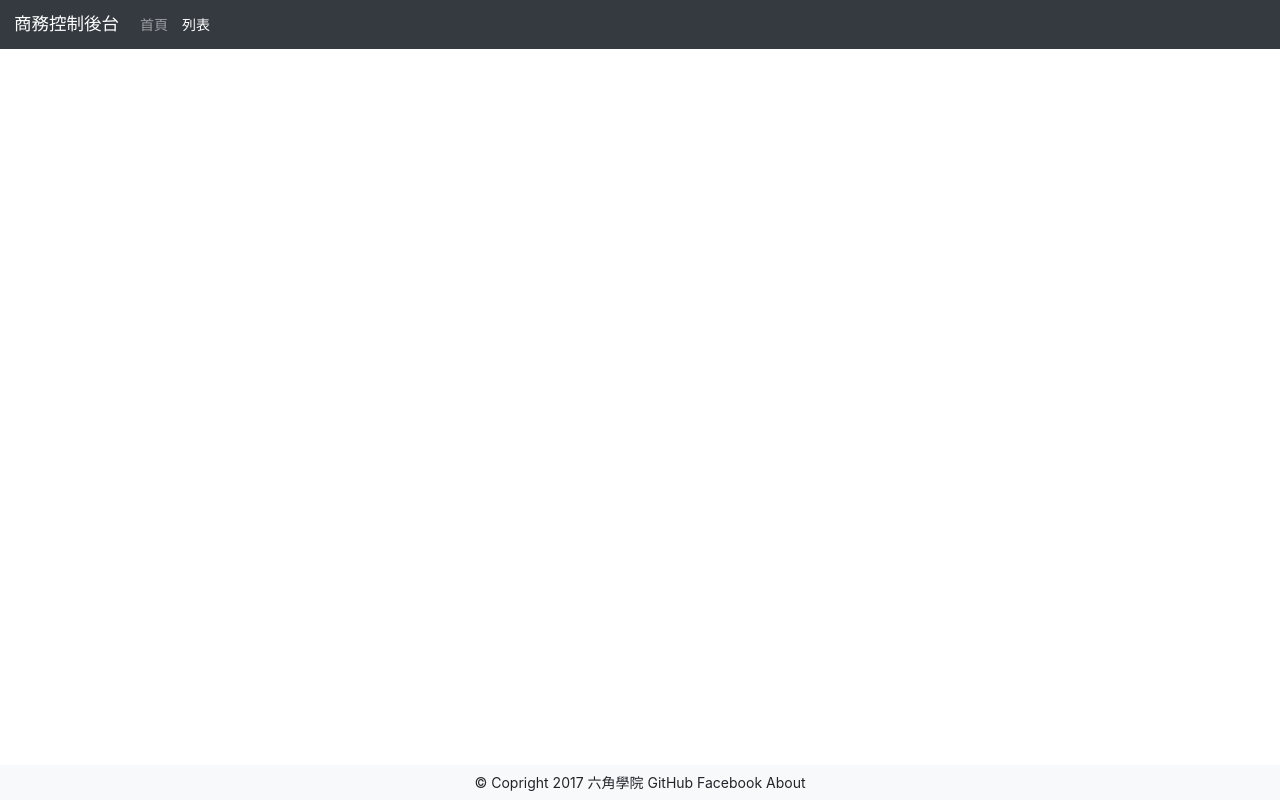
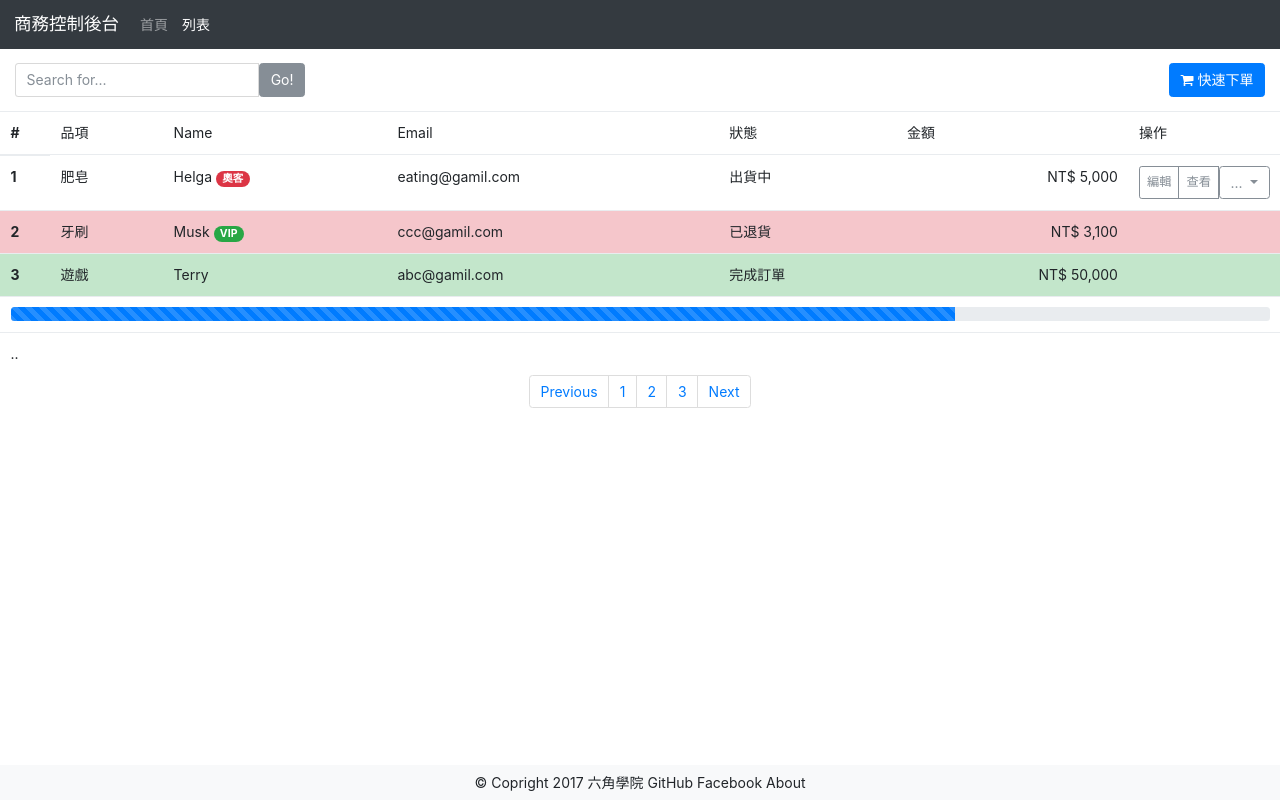
Before and after one commit to chuangmaster/chuangmaster-BoostrapSandBox, a plain HTML site: page dashboard/list.html in a window 1280 px wide. Drawn offline with nearby package versions, Linux system fonts and the light colour scheme.

Commit message:
modify list.html view

```diff
--- a/dashboard/list.html
+++ b/dashboard/list.html
@@ -41,7 +41,140 @@
         </div>
       </div>
     </nav>
+    <div class="container-fluid mt-3">
+      <div class="row mb-3">
+        <div class="col-md-3">
+          <div class="input-group">
+            <input
+              type="text"
+              class="form-control"
+              placeholder="Search for..."
+              aria-label="Recipient's username"
+              aria-describedby="button-addon2"
+              data-toggle="tooltip"
+              data-html="true"
+              title="type <em>enter</em> to seach!"
+            />
+            <span class="input-group-append">
+              <button
+                class="btn btn-secondary"
+                type="button"
+                id="button-addon2"
+              >
+                Go!
+              </button>
+            </span>
+          </div>
+        </div>
+        <div class="col-md-9 text-right">
+          <div class="btn btn-primary">
+            <i class="fa fa-shopping-cart fa-1x"></i>
+            快速下單
+          </div>
+        </div>
+      </div>
+    </div>
 
+    <table class="table table-responsive table-hover mb-0">
+      <thead>
+        <tr>
+          <th width="50">#</th>
+          <td>品項</td>
+          <td>Name</td>
+          <td>Email</td>
+          <td>狀態</td>
+          <td>金額</td>
+          <td width="100">操作</td>
+        </tr>
+      </thead>
+      <tr>
+        <th>1</th>
+        <td>肥皂</td>
+        <td>Helga <span class="badge badge-pill badge-danger">奧客</span></td>
+        <td>eating@gamil.com</td>
+        <td>出貨中</td>
+        <td class="text-right">NT$ 5,000</td>
+        <td>
+          <div
+            class="btn-group btn-group-sm"
+            role="group"
+            aria-label="First group"
+          >
+            <button type="button" class="btn btn-outline-secondary">
+              編輯
+            </button>
+            <button type="button" class="btn btn-outline-secondary">
+              查看
+            </button>
+            <div class="dropdown">
+              <a
+                class="btn btn-outline-secondary dropdown-toggle"
+                href="#"
+                role="button"
+                id="dropdownMenuLink"
+                data-toggle="dropdown"
+                aria-haspopup="true"
+                aria-expanded="false"
+              >
+                ...
+              </a>
+              <div class="dropdown-menu" aria-labelledby="dropdownMenuLink">
+                <a class="dropdown-item" href="#">操作紀錄</a>
+                <a class="dropdown-item" href="#">資料匯出</a>
+                <div class="dropdown-divider"></div>
+                <a class="dropdown-item text-danger" href="#">刪除訂單</a>
+              </div>
+            </div>
+          </div>
+        </td>
+      </tr>
+      <tr class="table-danger">
+        <th>2</th>
+        <td>牙刷</td>
+        <td>Musk <span class="badge badge-pill badge-success">VIP</span></td></td>
+        <td>ccc@gamil.com</td>
+        <td>已退貨</td>
+        <td class="text-right">NT$ 3,100</td>
+        <td></td>
+      </tr>
+      <tr class="table-success">
+        <th>3</th>
+        <td>遊戲</td>
+        <td>Terry</td>
+        <td>abc@gamil.com</td>
+        <td>完成訂單</td>
+        <td class="text-right">NT$ 50,000</td>
+        <td></td>
+      </tr>
+      <tr>
+        <td colspan="7">
+          <div class="progress">
+            <div
+              class="progress-bar progress-bar-striped progress-bar-animated"
+              role="progressbar"
+              aria-valuenow="75"
+              aria-valuemin="0"
+              aria-valuemax="100"
+              style="width: 75%"
+            ></div>
+          </div>
+        </td>
+      </tr>
+      <tr>
+        <td colspan="7">
+          ..
+        </td>
+      </tr>
+    </table>
+    <nav class="d-flex justify-content-center" aria-label="Page navigation example">
+        <ul class="pagination">
+          <li class="page-item"><a class="page-link" href="#">Previous</a></li>
+          <li class="page-item"><a class="page-link" href="#">1</a></li>
+          <li class="page-item"><a class="page-link" href="#">2</a></li>
+          <li class="page-item"><a class="page-link" href="#">3</a></li>
+          <li class="page-item"><a class="page-link" href="#">Next</a></li>
+        </ul>
+      </nav>
     <footer class="fixed-bottom text-center bg-light">
       <div class="container">
         <div class="row p-2">
```
